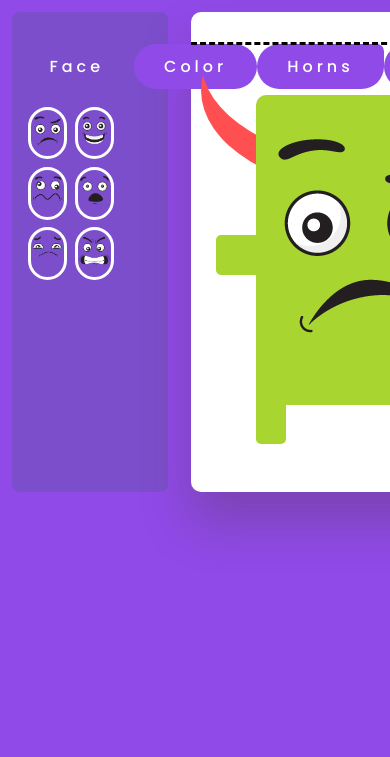
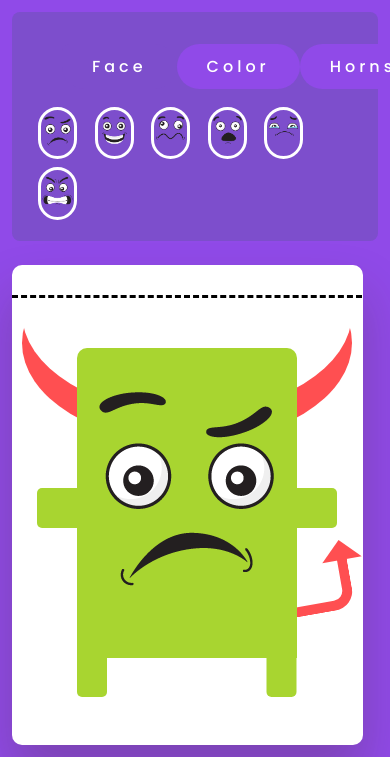
Before and after one commit to sude-go/Make-your-monster, a plain HTML site: page index.html in a window 390 px wide. Shown: the part 116-873 px from the top of the page. Before the commit the page ends 844 px from the top, so only its background shows below. Drawn offline with Linux system fonts and the light colour scheme.

Commit message:
Fixed mobile view

```diff
--- a/style.css
+++ b/style.css
@@ -87,26 +87,28 @@ h1 {
 .content img {
     margin: 0.5vw;
     position: relative;
-    width: 10vw;
+    width: 9vw;
     border: .2rem solid;
     border-radius: 2rem;
+    cursor: pointer;
 }
 
 .content .color-option {
     margin: 0.5vw;
-    height: 10vw;
-    width: 10vw;
+    height: 7.5vw;
+    width: 7.5vw;
     border-radius: 50%;
     display: inline-block;
+    cursor: pointer;
 }
 
 #horn .color-option,
-#tail .color-option{
+#tail .color-option {
     height: 5vw;
     width: 5vw;
 }
 
-#horn h3{
+#horn h3 {
     margin: 0.8vw;
 }
 
@@ -127,7 +129,7 @@ h1 {
     margin: auto;
     display: flex;
     justify-content: space-around;
-    padding: 2rem 0 0 0;
+    padding: 2rem 2rem 0 2rem;
 }
 
 .buttons button {
@@ -227,3 +229,46 @@ img {
     position: absolute;
     left: -1.5px;
 }
+
+@media (max-width: 1200px) {
+    .buttons {
+        display: grid;
+    }
+}
+
+@media (max-width: 960px) {
+    ::-webkit-scrollbar {
+        width: 20px;
+    }
+
+    ::-webkit-scrollbar-track {
+        box-shadow: inset 0 0 5px black;
+        border-radius: 10px;
+    }
+
+    ::-webkit-scrollbar-thumb {
+        background: #3b1a64;
+        border-radius: 10px;
+    }
+
+    ::-webkit-scrollbar-thumb:hover {
+        background: #331557;
+    }
+
+    .main {
+        flex-direction: column;
+    }
+
+    .tabs {
+        width: auto;
+    }
+
+    .buttons {
+        display: flex;
+    }
+
+    .content img{
+        width: 10vw;
+        margin-left: 3vw;
+    }
+}
```
